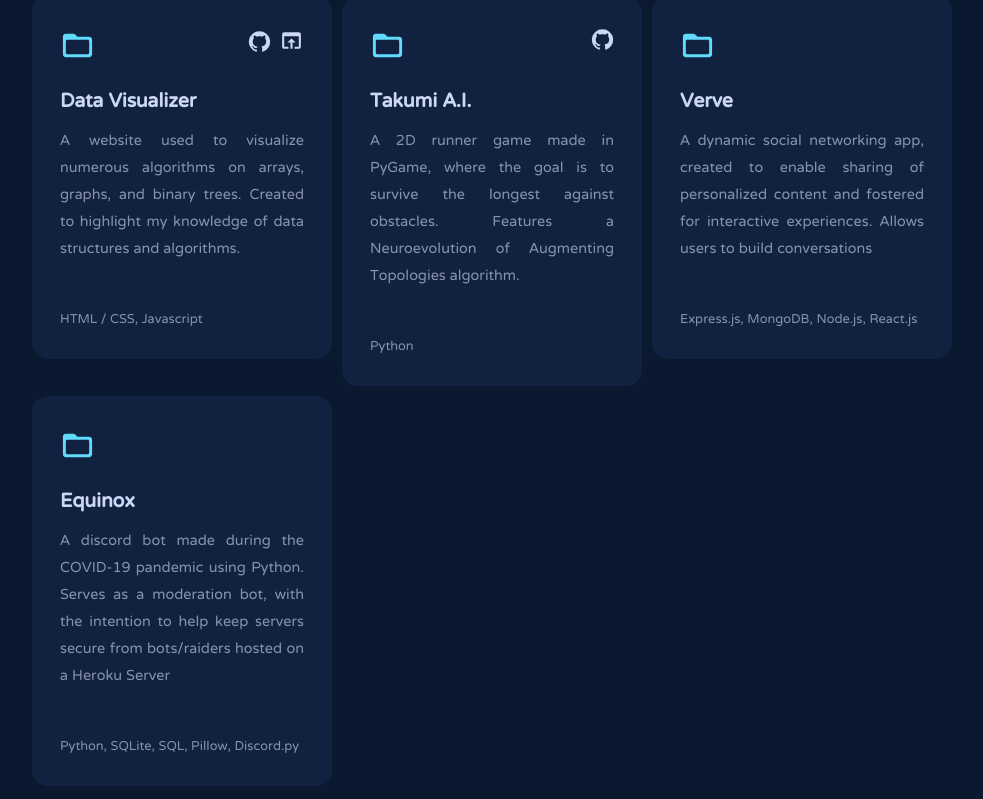
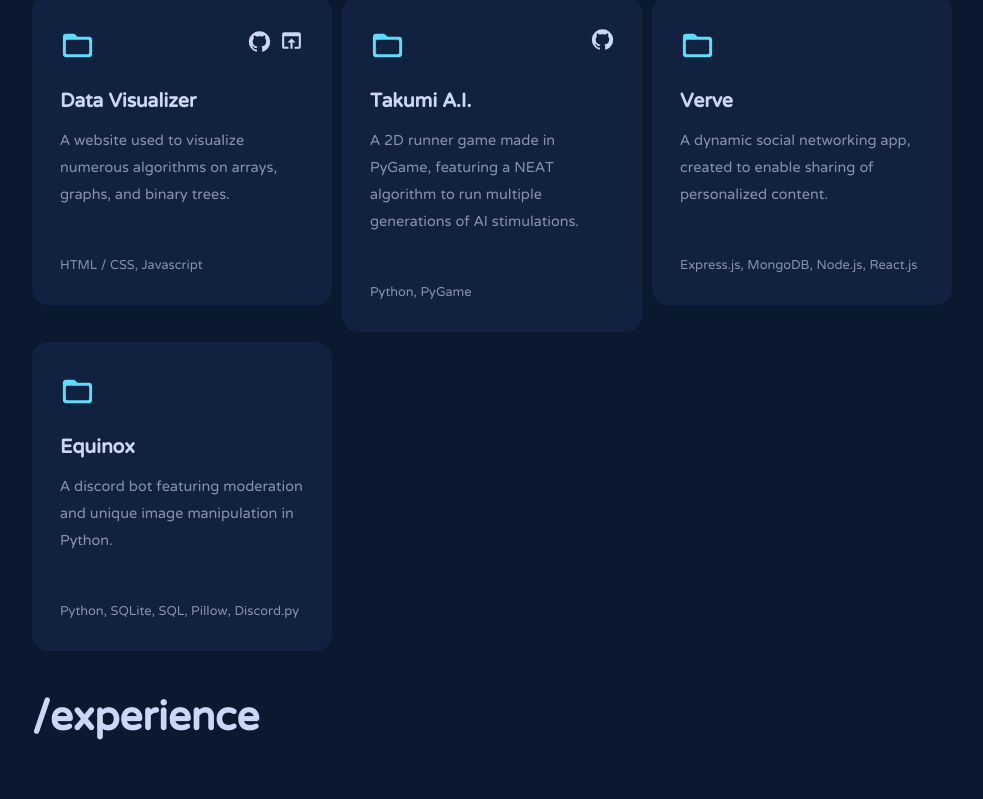
Before and after one commit to wxlkda/realport, a React (Create React App) app: page / in a window 1280 px wide. Shown: the part 1536-2335 px from the top of the page, without its empty margins (160-1143 px from the left). Built offline with nearby package versions, Linux system fonts and the light colour scheme.

Commit message:
Updaed projects to be 1 line

```diff
--- a/src/css/projects.css
+++ b/src/css/projects.css
@@ -80,7 +80,6 @@
   color: var(--dark-gray);
   font-size: 18px;
   padding-bottom: 40px;
-  text-align: justify;
 }
 
 .card-tech {
--- a/src/js/Projects.js
+++ b/src/js/Projects.js
@@ -15,28 +15,28 @@ function Projects() {
     const projectsList = {
         "Data Visualizer": {
           desc:
-          "A website used to visualize numerous algorithms on arrays, graphs, and binary trees. Created to highlight my knowledge of data structures and algorithms.",
+          "A website used to visualize numerous algorithms on arrays, graphs, and binary trees.",
           techStack: "HTML / CSS, Javascript",
           link: "https://github.com/wxlkda/datavis",
           open: "https://data.alwalidkhan.com/"
         },
         "Takumi A.I.": {
           desc:
-          "A 2D runner game made in PyGame, where the goal is to survive the longest against obstacles. Features a Neuroevolution of Augmenting Topologies algorithm.",
-          techStack: "Python",
+          "A 2D runner game made in PyGame, featuring a NEAT algorithm to run multiple generations of AI stimulations.",
+          techStack: "Python, PyGame",
           link: "https://github.com/wxlkda/TakumiAI",
           open: ""
         },
         "Verve": {
           desc:
-          "A dynamic social networking app, created to enable sharing of personalized content and fostered for interactive experiences. Allows users to build conversations",
+          "A dynamic social networking app, created to enable sharing of personalized content.",
           techStack: "Express.js, MongoDB, Node.js, React.js",
           link: "",
           open: ""
         },
         "Equinox": {
           desc:
-          "A discord bot made during the COVID-19 pandemic using Python. Serves as a moderation bot, with the intention to help keep servers secure from bots/raiders hosted on a Heroku Server",
+          "A discord bot featuring moderation and unique image manipulation in Python.",
           techStack: "Python, SQLite, SQL, Pillow, Discord.py",
           link: "",
           open: ""
```
